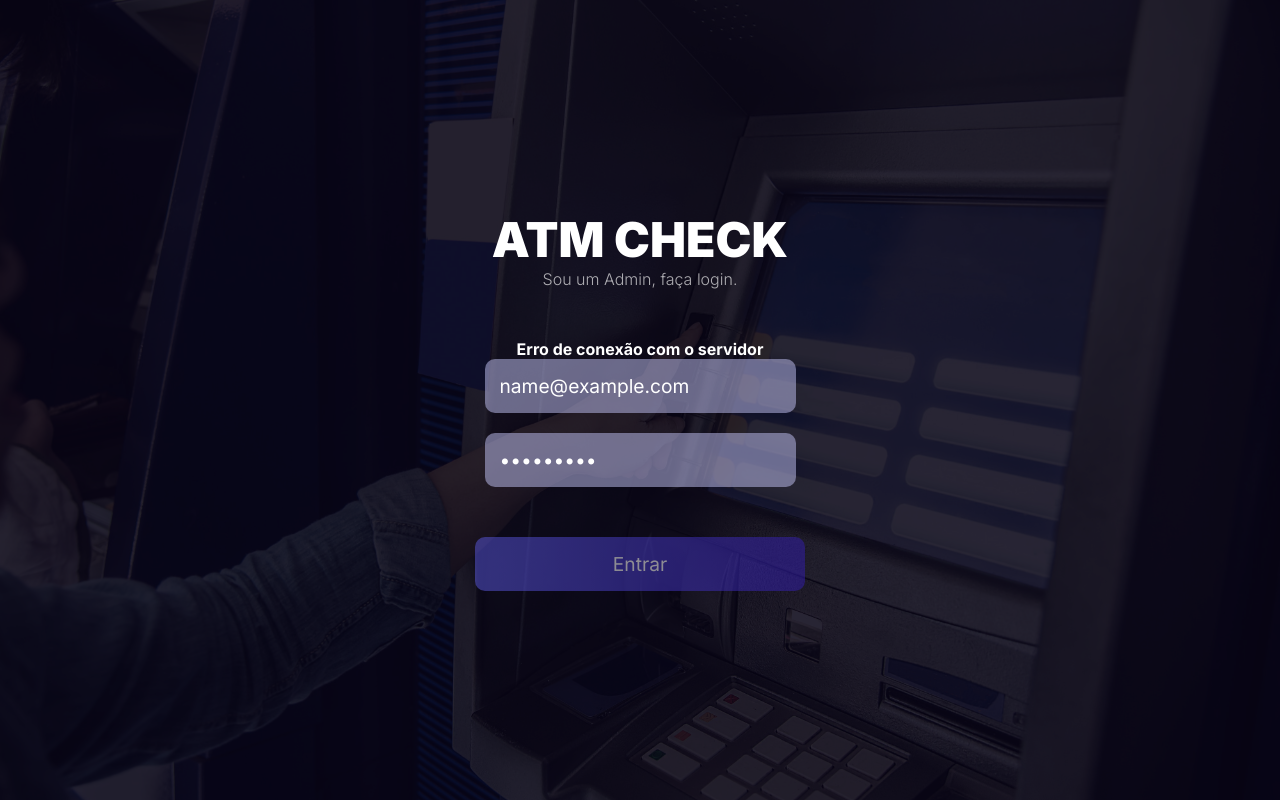
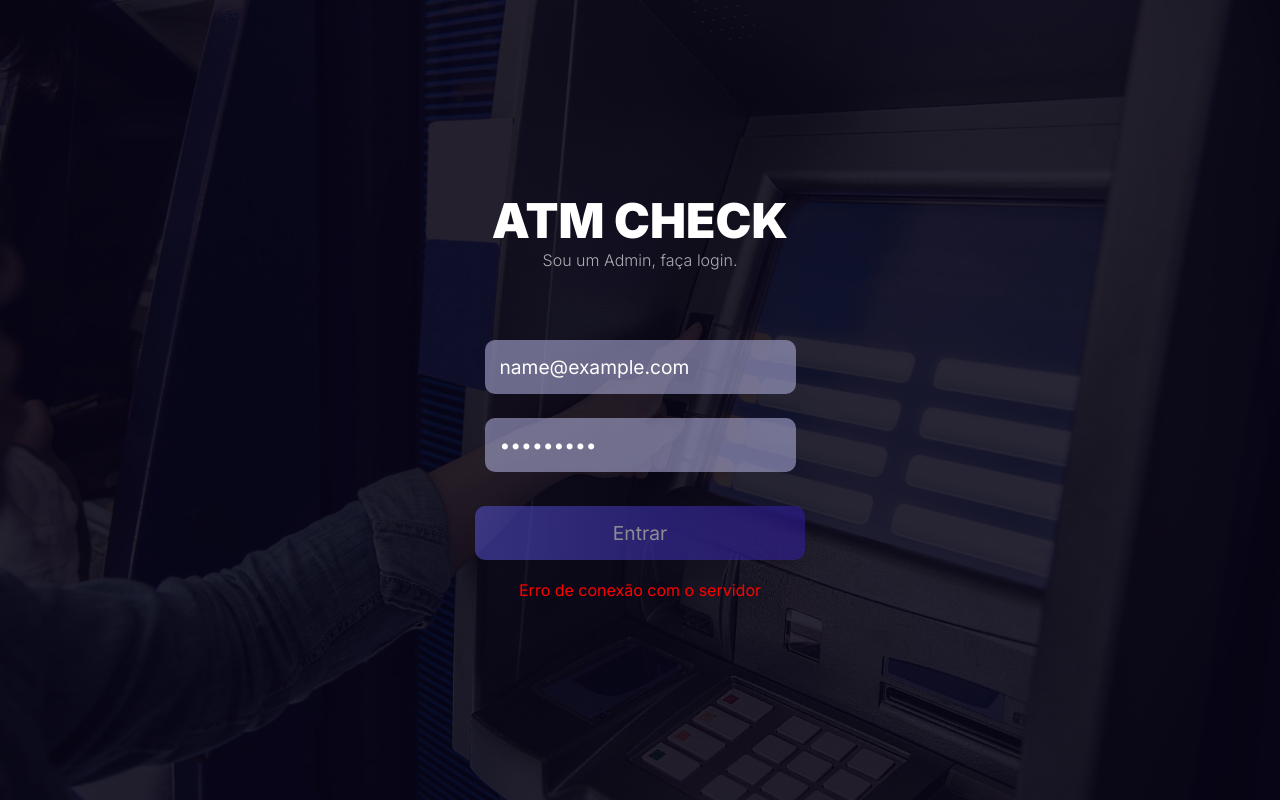
Before and after one commit to RICX-FN/ATM-CHECK, a React (Create React App) app in the folder frontend/: page /login-admin in a window 1280 px wide. Both pictures are taken after typing "name@example.com", "Sample123" into the empty fields and a click on the button "Entrar". Built offline with nearby package versions, Linux system fonts and the light colour scheme; no server answers.

Commit message:
Mod: tratamento de erro nos <span> e alterações no css

```diff
--- a/frontend/src/components/email-input/emailinput.css
+++ b/frontend/src/components/email-input/emailinput.css
@@ -2,7 +2,8 @@ input {
     border: none;
     font-size: 1.2em;
     border-radius: 10px;
-    margin-bottom: 20px;
+    margin-bottom: 4px;
+    margin-top: 20px;
     color: #fff;
     padding: 15px;
     outline: none;
--- a/frontend/src/pages/login-admin/login-admin.tsx
+++ b/frontend/src/pages/login-admin/login-admin.tsx
@@ -33,7 +33,7 @@ function LoginAdmin() {
 
       if (!response.ok) {
         if (response.status === 401) {
-          throw new Error("Credenciais inválidas");
+          throw new Error("Credenciais inválidas. Tente novamente.");
         } else {
           throw new Error(`Erro do servidor (${response.status})`);
         }
@@ -61,23 +61,25 @@ function LoginAdmin() {
           <h1>ATM CHECK</h1>
           <p className='quemsou'>Sou um Admin, faça login.</p>
 
-          {erro && <p className="erro-msg">{erro}</p>}
 
           <div className={`input-group ${errors.email ? 'input-error' : ''}`}>
-            <EmailInput {...register("email", { required: "Email é obrigatório" })} />
-            {errors.email && <span className="erro-msg">{errors.email.message}</span>}
+            <EmailInput {...register("email", { required: "Email é obrigatório." })} />
+            {errors.email && <span className="erro-msg-email">{errors.email.message}</span>}
           </div>
 
           <div className={`input-group ${errors.senha ? 'input-error' : ''}`}>
-            <PasswordInput {...register("senha", { required: "Senha é obrigatória" })} />
-            {errors.senha && <span className="erro-msg">{errors.senha.message}</span>}
+            <PasswordInput {...register("senha", { required: "Senha é obrigatória." })} />
+            {errors.senha && <span className="erro-msg-senha">{errors.senha.message}</span>}
           </div>
+
 
           <Button
             className='btn-login'
             label={isSubmitting ? "Entrando..." : "Entrar"}
             disabled={isSubmitting}
-          />
+            />
+
+            {erro && <p className="erro-msg-cre">{erro}</p>}
         </form>
       </div>
     </div>
--- a/frontend/src/styles/login-global.css
+++ b/frontend/src/styles/login-global.css
@@ -29,6 +29,22 @@ h1 {
   text-align: center;
   margin-bottom: 50px;
   color: #ffffffa6;
+}
+
+.erro-msg-email,
+.erro-msg-senha {
+  color: red;
+  font-weight: normal;
+  margin-top: 4px;
+  margin-bottom: 10px;
+}
+
+.erro-msg-cre {
+  text-align: center;
+  color: red;
+  font-weight: normal;
+  margin-top: 20px;
+  margin-bottom: 10px;
 }
 
 form {
```
Also changed, not shown: frontend/src/pages/login-admin/login-admin.css (deleted, +0 -23 lines).
